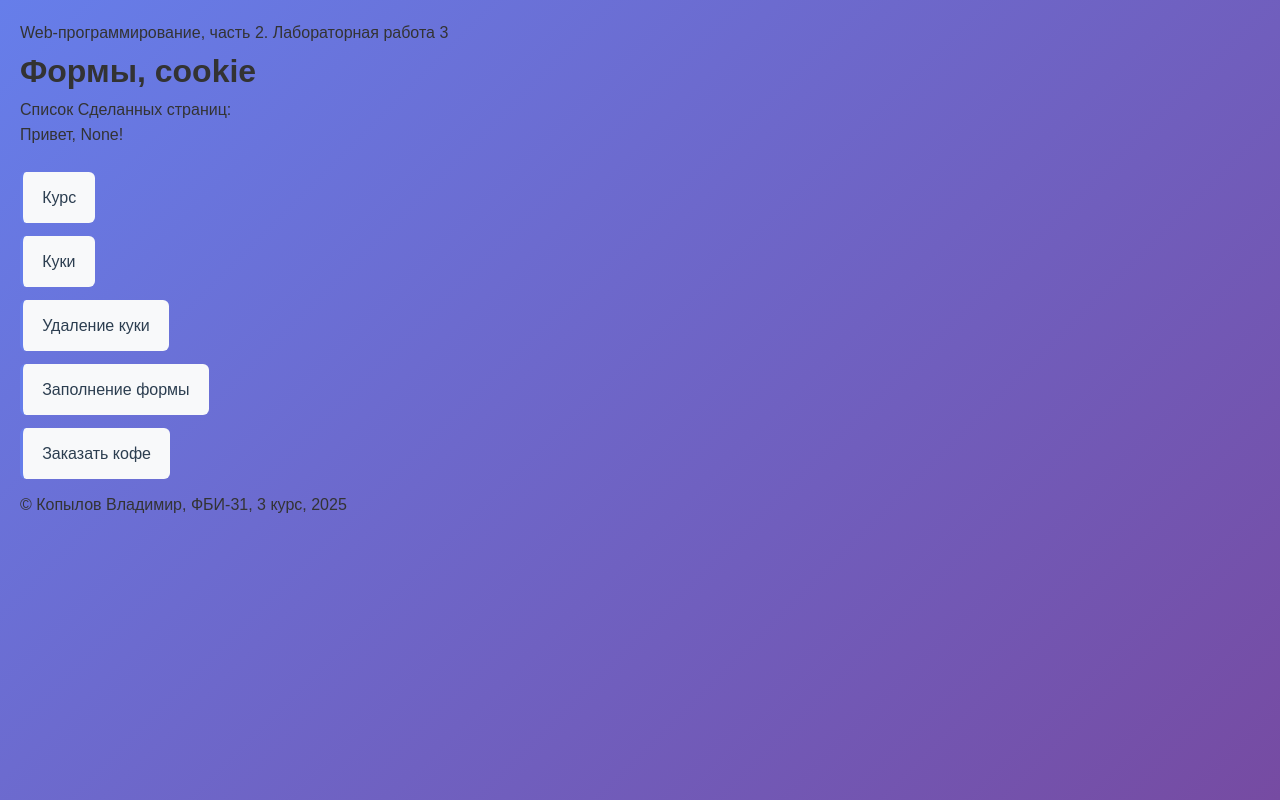
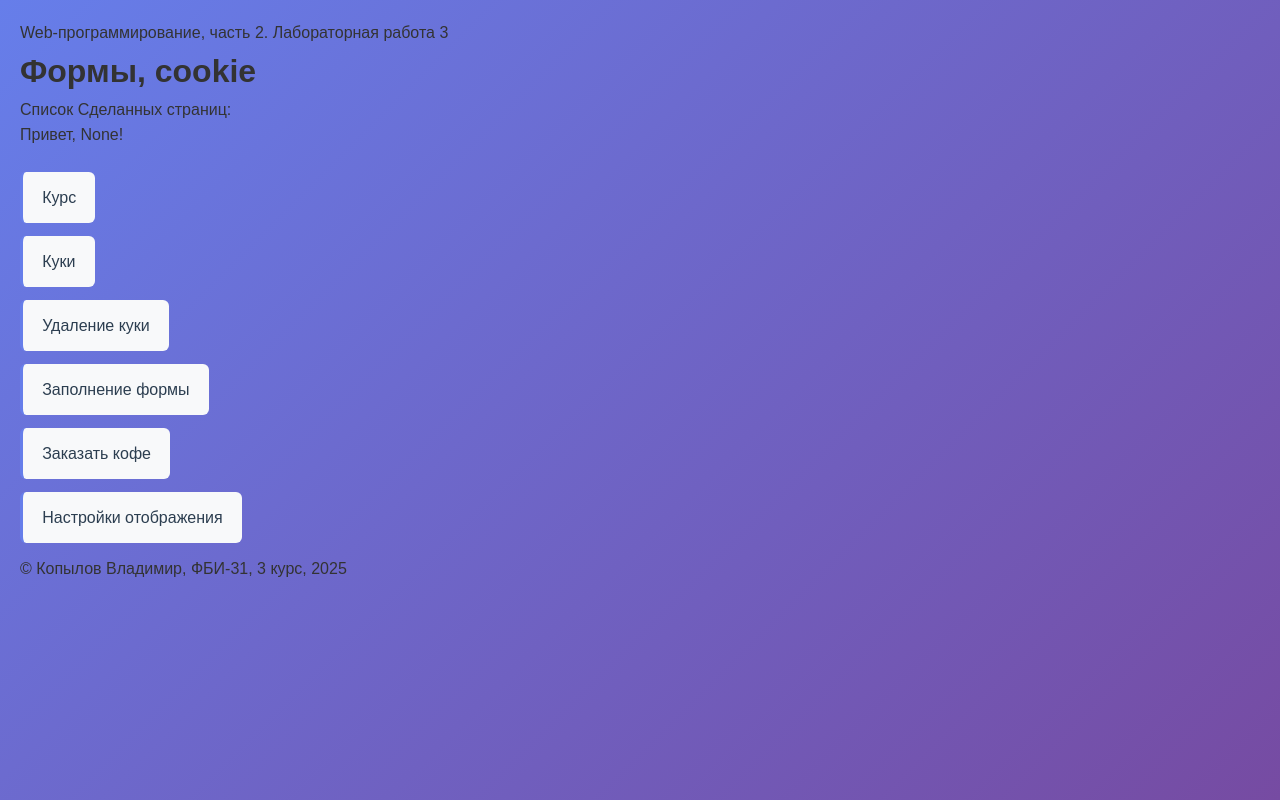
Before and after one commit to ruwer555/Web-backend-lab, a Flask app: page /lab3/ in a window 1280 px wide. Run offline with Flask 3, Linux system fonts and the light colour scheme.

Commit message:
Настройки отображения

```diff
--- a/lab3.py
+++ b/lab3.py
@@ -69,3 +69,32 @@ def pay():
 def success():
     price = request.cookies.get('price', 0)
     return render_template('lab3/success.html', price=int(price))
+
+
+@lab3.route('/lab3/settings')
+def settings():
+    color = request.args.get('color')
+    background = request.args.get('background')
+    font_size = request.args.get('font_size')
+    font_family = request.args.get('font_family')  # исправлено: было font_size
+
+    # Получаем текущие значения из куки
+    current_color = request.cookies.get('color')
+    current_background = request.cookies.get('background')
+    current_font_size = request.cookies.get('font_size')
+    current_font_family = request.cookies.get('font_family')
+
+    if color or background or font_size or font_family:
+        resp = make_response(redirect('/lab3/settings'))
+        if color:
+            resp.set_cookie('color', color)
+        if background:
+            resp.set_cookie('background', background)
+        if font_size:
+            resp.set_cookie('font_size', font_size)
+        if font_family:
+            resp.set_cookie('font_family', font_family)
+        return resp
+
+    # Рендерим шаблон с текущими значениями
+    return render_template('lab3/settings.html', color=current_color, background=current_background, font_size=current_font_size, font_family=current_font_family)
--- a/templates/base.html
+++ b/templates/base.html
@@ -7,6 +7,25 @@
     <link rel="stylesheet" href="{{ url_for('static', filename='main.css')}}">
     <link rel="icon" href="{{ url_for('static', filename='favicon-32x32.png') }}" type="image/png">
     <link rel="icon" href="{{ url_for('static', filename='favicon-16x16.png') }}" type="image/png">
+    <style>
+        body{
+            {% if request.cookies.get('color') %}
+                color: {{ request.cookies.get('color') }};
+            {% endif %}
+
+            {% if request.cookies.get('background') %}
+                background: {{ request.cookies.get('background') }};
+            {% endif %}
+
+            {% if request.cookies.get('font_size') %}
+                font-size: {{ request.cookies.get('font_size') }};
+            {% endif %}
+
+            {% if request.cookies.get('font_family') %}
+                font-family: {{ request.cookies.get('font_family') }};
+            {% endif %}
+        }
+    </style>
 </head>
     <header>
         Web-программирование, часть 2. {{ self.lab() }}
--- a/templates/lab3/lab3.html
+++ b/templates/lab3/lab3.html
@@ -14,5 +14,6 @@
         <li><a href="/lab3/del_cookie">Удаление куки</a>
         <li><a href="/lab3/form1">Заполнение формы</a>
         <li><a href="/lab3/order">Заказать кофе</a>
+        <li><a href="/lab3/settings">Настройки отображения</a>
     </ul>
 {% endblock %}
```
Also changed, not shown: templates/lab3/settings.html (added, +31 -0 lines).
